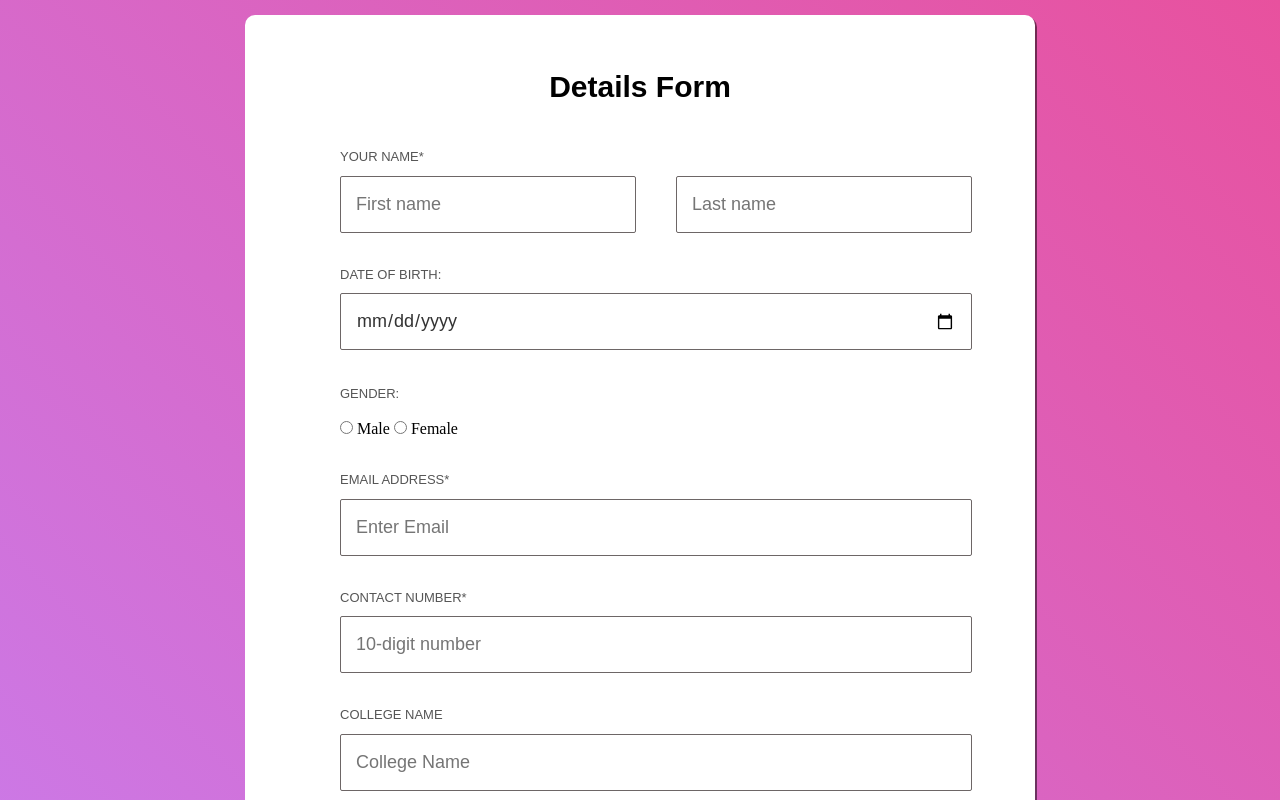
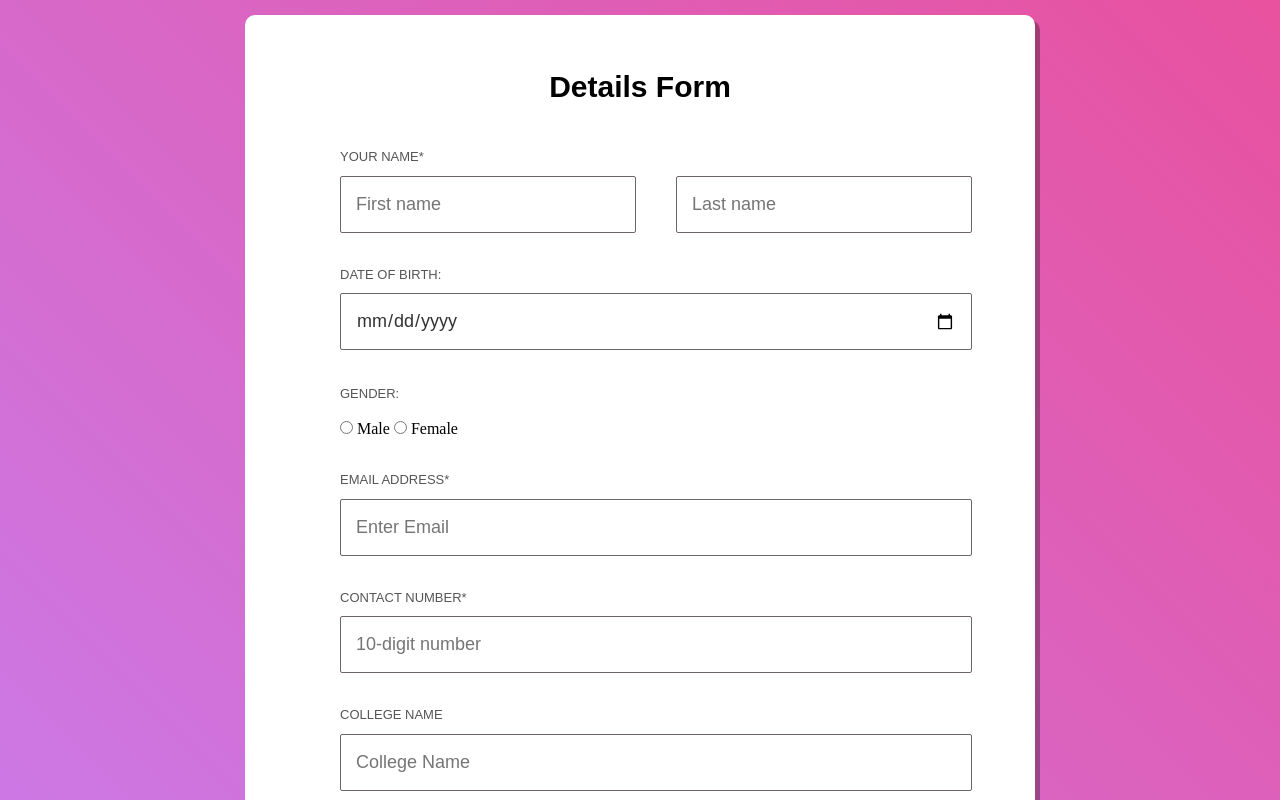
Before and after one commit to bhanu-prasad/Schemax-Day-1, a plain HTML site: page index.html in a window 1280 px wide. Shown: the top 800 px of the page. Drawn offline with Linux system fonts and the light colour scheme.

Commit message:
Update style.css

```diff
--- a/style.css
+++ b/style.css
@@ -16,7 +16,7 @@
 .form{
     display: block;
     background: #fff;
-    box-shadow: 2px 2px rgba(0, 0, 0, 0.5);
+    box-shadow: 5px 5px rgba(0, 0, 0, 0.3);
     width: 600px;
     padding: 55px 95px 68px;
     border-radius: 10px;
```
